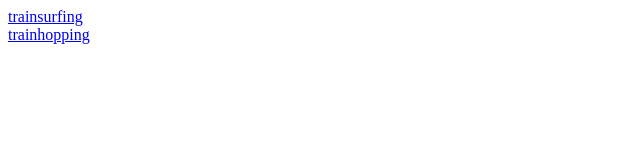
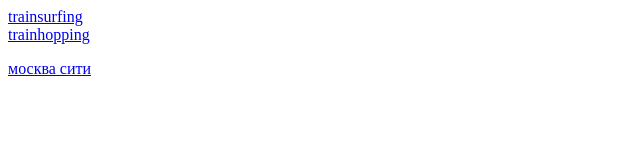
Before and after one commit to fortor000/fortor000.github.io, a plain HTML site: page index.html in a window 1280 px wide. Shown: the whole page, without its empty margins (0-640 px from the left). Drawn offline with Linux system fonts and the light colour scheme.

Commit message:
Update index.html

```diff
--- a/index.html
+++ b/index.html
@@ -1 +1,2 @@
 <p><a href="https://www.youtube.com/results?search_query=trainsurfing&amp;sp=CAISBAgEEAE%253D" target="_blank" rel="noopener">trainsurfing</a><br /><a href="https://www.youtube.com/results?search_query=trainhopping&amp;sp=CAISBAgEEAE%253D" target="_blank" rel="noopener">trainhopping</a></p>
+<p><a href="https://www.youtube.com/results?search_query=%D0%BC%D0%BE%D1%81%D0%BA%D0%B2%D0%B0+%D1%81%D0%B8%D1%82%D0%B8&amp;sp=CAISBAgDEAE%253D" target="_blank" rel="noopener">москва сити</a></p>
```
